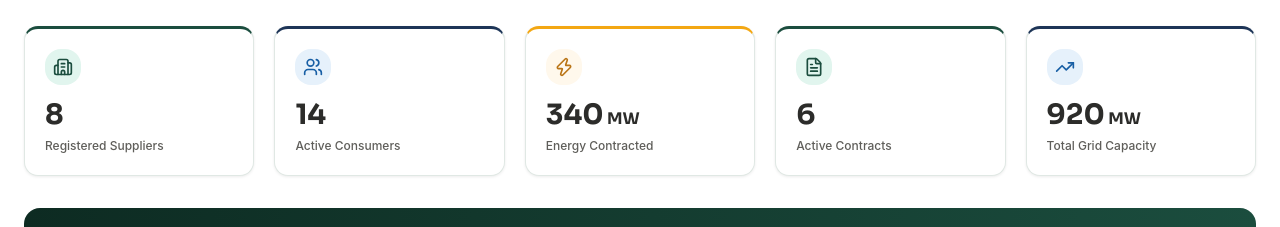
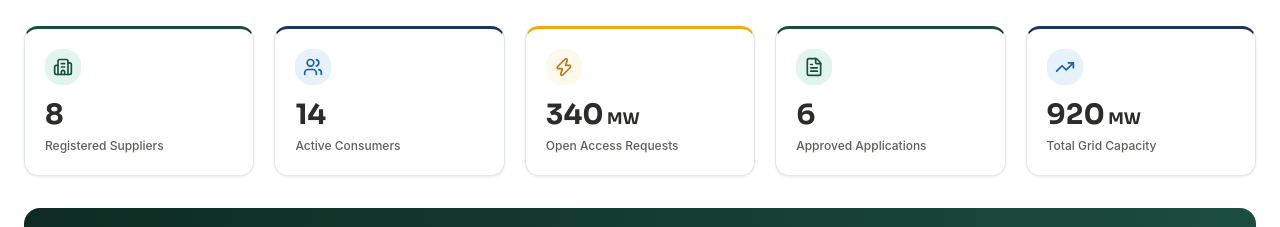
Before and after one commit to anshikay1506/Electricity-tool, a React (Vite) app in the folder frontend/: page / in a window 1280 px wide. Shown: the part 1020-1247 px from the top of the page. Built offline with nearby package versions, Linux system fonts and the light colour scheme; no server answers.

Commit message:
landing page

```diff
--- a/frontend/src/components/landing/LandingPage.tsx
+++ b/frontend/src/components/landing/LandingPage.tsx
@@ -352,8 +352,8 @@ export const LandingPage: React.FC<LandingPageProps> = ({
             {[
               { label: 'Registered Suppliers', value: suppliersCount,  suffix: '',   icon: <Building2 className="w-5 h-5" />, color: 'border-t-[#1b4d3e]', iconBg: 'bg-green-pale',  iconColor: 'text-[#1b4d3e]' },
               { label: 'Active Consumers',     value: consumersCount,  suffix: '',   icon: <Users     className="w-5 h-5" />, color: 'border-t-[#1d3557]', iconBg: 'bg-blue-light',  iconColor: 'text-blue-dark' },
-              { label: 'Energy Contracted',    value: energyCount,     suffix: ' MW',icon: <Zap       className="w-5 h-5" />, color: 'border-t-[#f3a712]', iconBg: 'bg-[#fff8ec]',  iconColor: 'text-amber' },
-              { label: 'Active Contracts',     value: contractsCount,  suffix: '',   icon: <FileText  className="w-5 h-5" />, color: 'border-t-[#1b4d3e]', iconBg: 'bg-green-pale',  iconColor: 'text-[#1b4d3e]' },
+              { label: 'Open Access Requests',    value: energyCount,     suffix: ' MW',icon: <Zap       className="w-5 h-5" />, color: 'border-t-[#f3a712]', iconBg: 'bg-[#fff8ec]',  iconColor: 'text-amber' },
+              { label: 'Approved Applications',     value: contractsCount,  suffix: '',   icon: <FileText  className="w-5 h-5" />, color: 'border-t-[#1b4d3e]', iconBg: 'bg-green-pale',  iconColor: 'text-[#1b4d3e]' },
               { label: 'Total Grid Capacity',  value: capacityCount,   suffix: ' MW',icon: <TrendingUp className="w-5 h-5"/>, color: 'border-t-[#1d3557]', iconBg: 'bg-blue-light',  iconColor: 'text-blue-dark' },
             ].map(stat => (
               <div key={stat.label} className={`bg-white rounded-[14px] border border-[#e0e8e4] border-t-[3px] ${stat.color} p-5 shadow-sm hover:shadow-md transition-shadow`}>
@@ -510,9 +510,7 @@ export const LandingPage: React.FC<LandingPageProps> = ({
                 <h3 className="font-sora font-bold text-[16px] text-gray-900">Marketplace Rate Table</h3>
                 <p className="text-[13px] text-gray-500 mt-0.5">All-in delivered prices for Rajasthan consumers (indicative)</p>
               </div>
-              <span className="text-[11px] font-bold text-[#1b4d3e] bg-green-pale px-3 py-1 rounded-full border border-[#9fe1cb]">
-                LIVE
-              </span>
+
             </div>
             <div className="overflow-x-auto">
               <table className="w-full text-left border-collapse text-[13px]">
```
